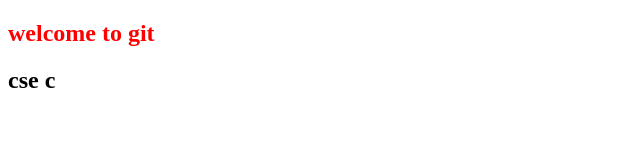
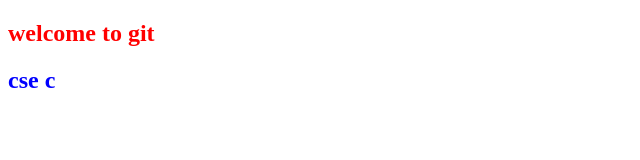
Before and after one commit to visala-samyutha/weLab, a plain HTML site: page index.html in a window 1280 px wide. Shown: the full height of the page, 0-640 px from the left. Drawn offline with Linux system fonts and the light colour scheme.

Commit message:
color change

```diff
--- a/index.html
+++ b/index.html
@@ -7,6 +7,6 @@
 </head>
 <body>
     <h2 style="color:red">welcome to git</h2>
-    <h2>cse c</h2>
+    <h2 style="color:blue">cse c</h2>
 </body>
 </html>
```
